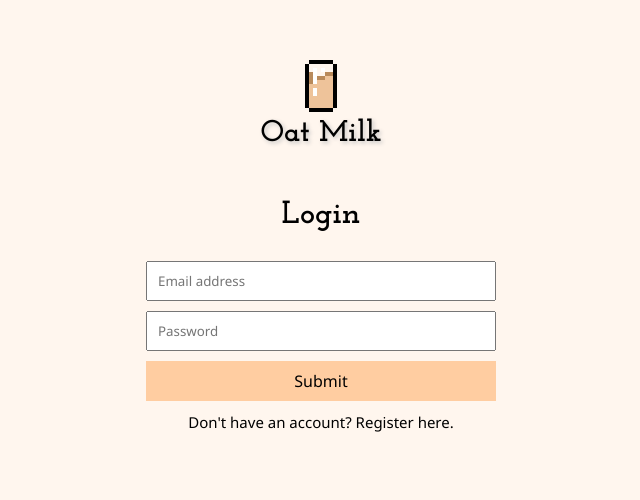
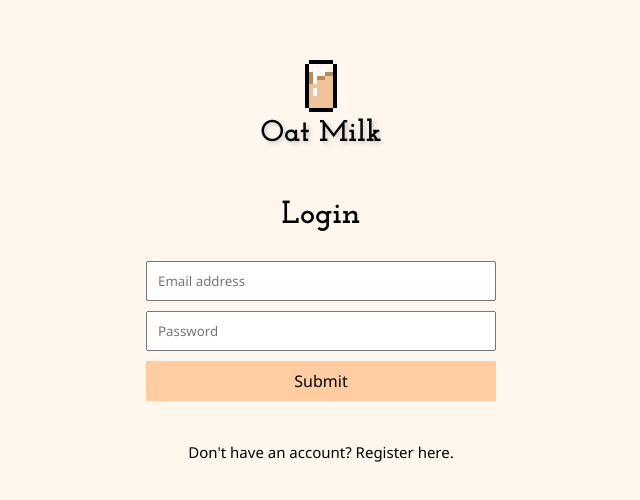
Before and after one commit to terencequ/oat-milk-frontend-angular, an Angular app: page /auth/login in a window 1280 px wide. Shown: the part 106-606 px from the top of the page, without its empty margins (319-959 px from the left). Built offline with nearby package versions, Linux system fonts and the light colour scheme.

Commit message:
Spacing change to login and register

```diff
--- a/src/app/auth/login-page/login-page.component.scss
+++ b/src/app/auth/login-page/login-page.component.scss
@@ -2,6 +2,9 @@
     text-align: center;
     > * {
         display: block;
+    }
+    > div {
+        margin-top: 40px;
     }
 }
 
--- a/src/app/auth/register-page/register-page.component.html
+++ b/src/app/auth/register-page/register-page.component.html
@@ -7,6 +7,8 @@
         <input name="password" placeholder="Password" formControlName="password" type="password">
         <input name="password" placeholder="Confirm password" formControlName="password" type="password">
         <input name="login" type="submit" (click)="register($event)">
-        <a routerLink="/auth/login">Already have an account? Login here.</a>
     </form>
+    <div>
+        <a routerLink="/auth/login">Don't have an account? Login here.</a>
+    </div>
 </div>
--- a/src/app/auth/register-page/register-page.component.scss
+++ b/src/app/auth/register-page/register-page.component.scss
@@ -2,6 +2,9 @@
     text-align: center;
     > * {
         display: block;
+    }
+    > div {
+        margin-top: 40px;
     }
 }
 
```
